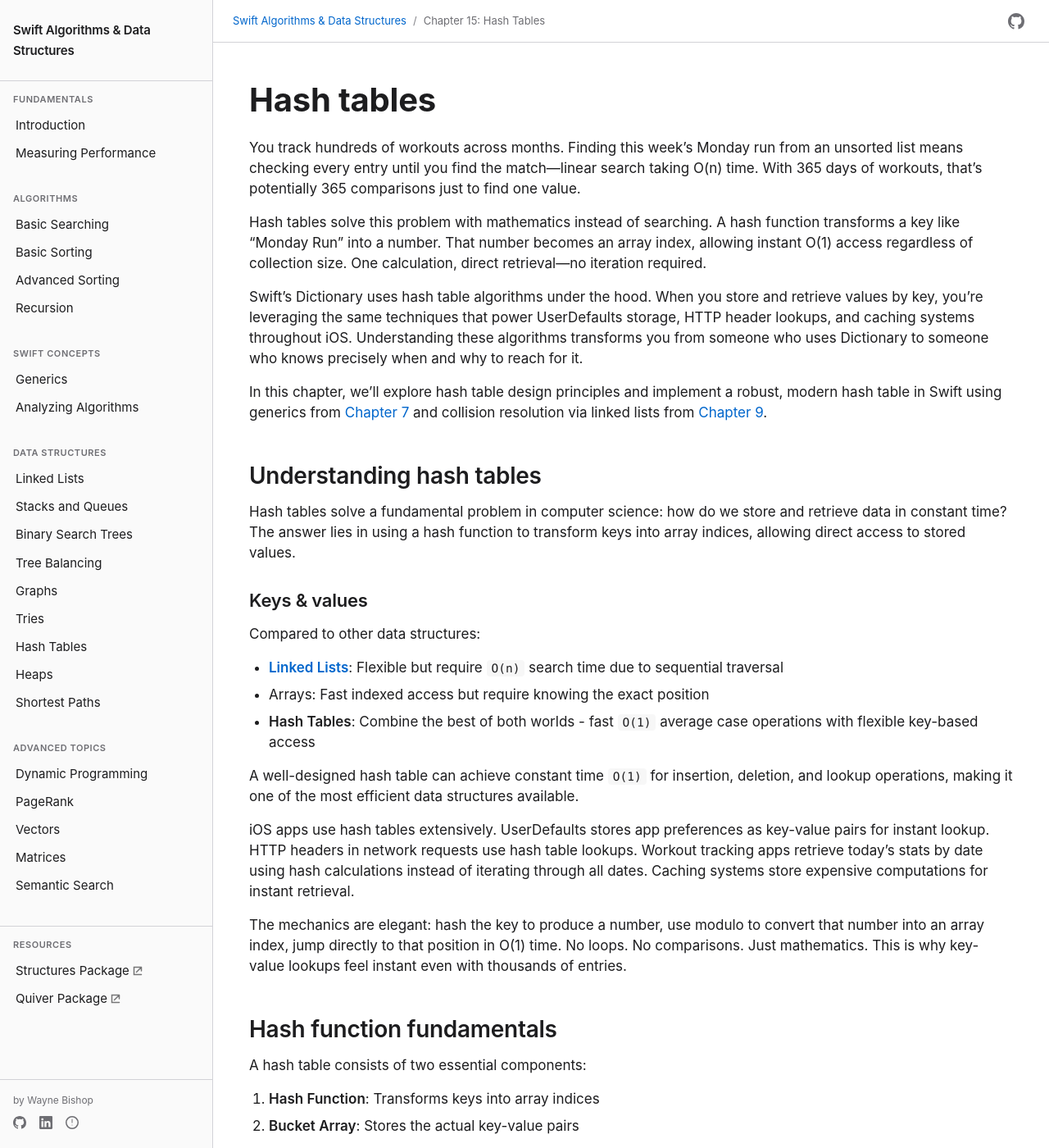
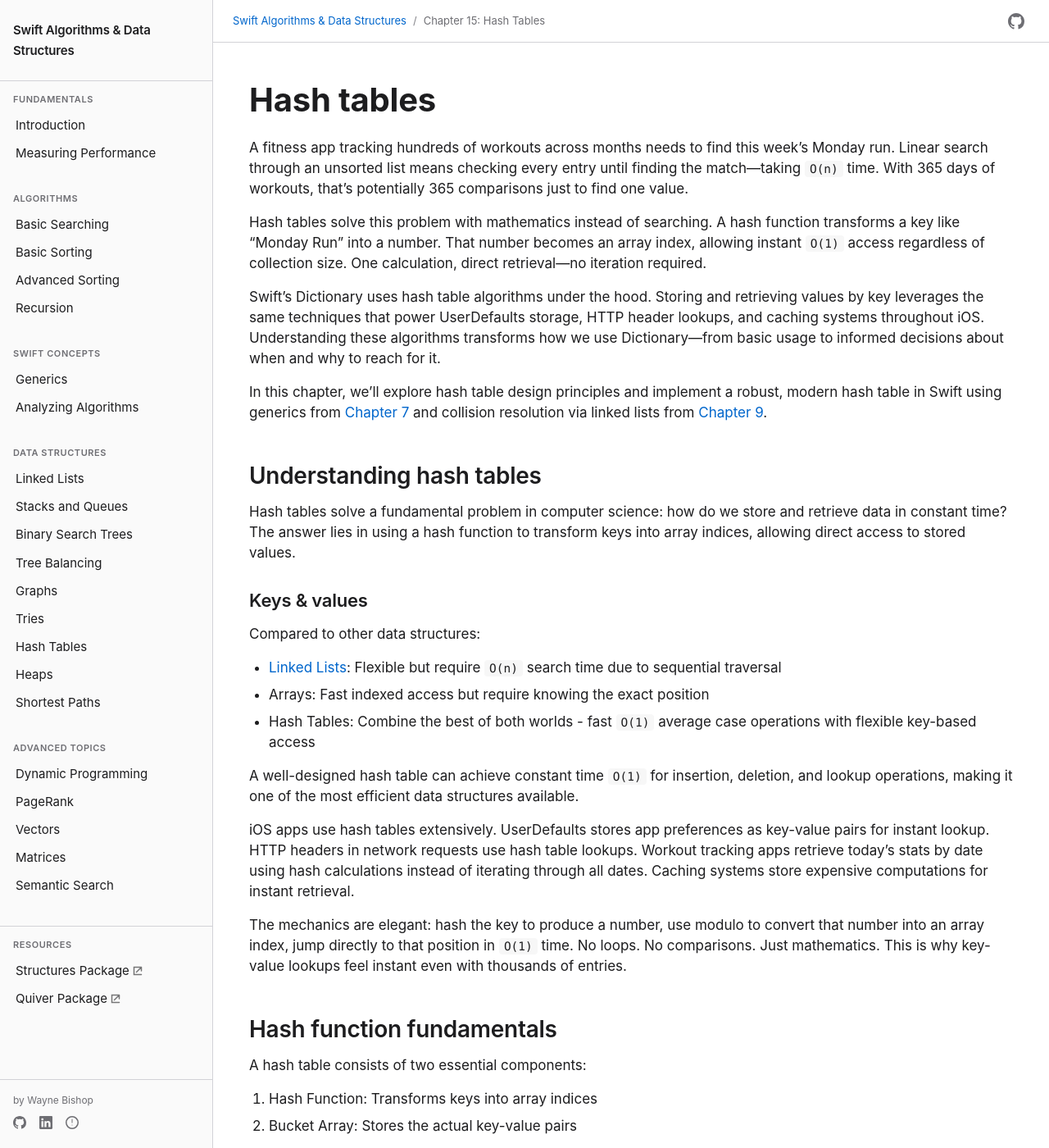
Before and after one commit to waynewbishop/swift-algorithms, a Jekyll site: the page built from 15-hash-tables.md, in a window 1280 px wide and 1400 px high. Shown: the whole window at 82% size. Built offline with Jekyll 4.4.1, drawn with Linux system fonts in a browser that asks for light colours; some of the changed text lies outside the part shown.

Commit message:
Fix Chapter 15 formatting to match Claude.md standards
Applied comprehensive formatting audit corrections:

**Big O Notation (9 fixes):**
- Added backticks to all Big O notations for consistency
- Lines 8, 10, 31, 58, 238, 426, 434

**Voice Consistency (8 fixes):**
- Removed directive "you" voice throughout
- Line 8: "You track..." → "A fitness app tracking..."
- Line 12: "you store...you're leveraging...transforms you" → neutral/collaborative voice
- Line 67: "you can store...you're calculating" → "hash tables can store...calculating"
- Line 238: "you only check" → "lookups only check"
- Line 411: Removed "whether you realize it or not"
- Line 434: "you hash" → "hashing"

**Bold Text Removal (18 fixes):**
- Removed all bold formatting from body content per standards
- Data structure labels (lines 23-25)
- Component labels (lines 36-37)
- Hash properties (line 52)
- Implementation features (converted to prose)
- Alternative strategies (lines 276-278)
- Performance cases (lines 382-383)
- Algorithmic concepts (converted to prose)

**Bullets to Prose (2 sections):**
- Hash function quality (lines 218-221): Converted bullet list to flowing sentence
- Building algorithmic intuition (lines 435): Converted numbered list to formal prose paragraph

Result: 23 insertions, 31 deletions (-8 lines, more concise)
Chapter now fully compliant with Claude.md formatting standards.

🤖 Generated with [Claude Code](https://claude.com/claude-code)

Co-Authored-By: Claude <noreply@anthropic.com>

````diff
--- a/15-hash-tables.md
+++ b/15-hash-tables.md
@@ -5,11 +5,11 @@ description: "Build hash tables with collision handling"
 ---
 # Hash tables
 
-You track hundreds of workouts across months. Finding this week's Monday run from an unsorted list means checking every entry until you find the match—linear search taking O(n) time. With 365 days of workouts, that's potentially 365 comparisons just to find one value.
+A fitness app tracking hundreds of workouts across months needs to find this week's Monday run. Linear search through an unsorted list means checking every entry until finding the match—taking `O(n)` time. With 365 days of workouts, that's potentially 365 comparisons just to find one value.
 
-Hash tables solve this problem with mathematics instead of searching. A hash function transforms a key like "Monday Run" into a number. That number becomes an array index, allowing instant O(1) access regardless of collection size. One calculation, direct retrieval—no iteration required.
+Hash tables solve this problem with mathematics instead of searching. A hash function transforms a key like "Monday Run" into a number. That number becomes an array index, allowing instant `O(1)` access regardless of collection size. One calculation, direct retrieval—no iteration required.
 
-Swift's Dictionary uses hash table algorithms under the hood. When you store and retrieve values by key, you're leveraging the same techniques that power UserDefaults storage, HTTP header lookups, and caching systems throughout iOS. Understanding these algorithms transforms you from someone who uses Dictionary to someone who knows precisely when and why to reach for it.
+Swift's Dictionary uses hash table algorithms under the hood. Storing and retrieving values by key leverages the same techniques that power UserDefaults storage, HTTP header lookups, and caching systems throughout iOS. Understanding these algorithms transforms how we use Dictionary—from basic usage to informed decisions about when and why to reach for it.
 
 In this chapter, we'll explore hash table design principles and implement a robust, modern hash table in Swift using generics from [Chapter 7](07-generics.md) and collision resolution via linked lists from [Chapter 9](09-linked-lists.md).
 
@@ -20,21 +20,21 @@ Hash tables solve a fundamental problem in computer science: how do we store and
 ### Keys & values
 
 Compared to other data structures:
-- **[Linked Lists](https://en.wikipedia.org/wiki/Linked_list)**: Flexible but require `O(n)` search time due to sequential traversal
+- [Linked Lists](https://en.wikipedia.org/wiki/Linked_list): Flexible but require `O(n)` search time due to sequential traversal
 - Arrays: Fast indexed access but require knowing the exact position
-- **Hash Tables**: Combine the best of both worlds - fast `O(1)` average case operations with flexible key-based access
+- Hash Tables: Combine the best of both worlds - fast `O(1)` average case operations with flexible key-based access
 
 A well-designed hash table can achieve constant time `O(1)` for insertion, deletion, and lookup operations, making it one of the most efficient data structures available.
 
 iOS apps use hash tables extensively. UserDefaults stores app preferences as key-value pairs for instant lookup. HTTP headers in network requests use hash table lookups. Workout tracking apps retrieve today's stats by date using hash calculations instead of iterating through all dates. Caching systems store expensive computations for instant retrieval.
 
-The mechanics are elegant: hash the key to produce a number, use modulo to convert that number into an array index, jump directly to that position in O(1) time. No loops. No comparisons. Just mathematics. This is why key-value lookups feel instant even with thousands of entries.
+The mechanics are elegant: hash the key to produce a number, use modulo to convert that number into an array index, jump directly to that position in `O(1)` time. No loops. No comparisons. Just mathematics. This is why key-value lookups feel instant even with thousands of entries.
 
 ## Hash function fundamentals
 
 A hash table consists of two essential components:
-1. **Hash Function**: Transforms keys into array indices
-2. **Bucket Array**: Stores the actual key-value pairs
+1. Hash Function: Transforms keys into array indices
+2. Bucket Array: Stores the actual key-value pairs
 
 The hash function is the heart of any hash table. It takes an input key and produces a numeric hash value that determines where to store the data:
 
@@ -49,13 +49,13 @@ A good hash function should be:
 - Deterministic: Same input always produces same output
 - Fast: `O(1)` computation time
 - Uniform: Distributes keys evenly across buckets
-- **Avalanche Effect**: Small input changes create large output changes
+- Avalanche Effect: Small input changes create large output changes
 
 ### Bucket storage
 
 Values are stored in non-contiguous "buckets" within an array. The hash function determines which bucket to use, enabling direct access without searching through the entire structure.
 
-Consider hashing workout dates to bucket indices. Different keys hash to different buckets, avoiding collisions and maintaining O(1) lookup:
+Consider hashing workout dates to bucket indices. Different keys hash to different buckets, avoiding collisions and maintaining `O(1)` lookup:
 
 ```
 Key transformation example:
@@ -64,7 +64,7 @@ Key transformation example:
 "2024-01-17" → hash() → 445092 → % 16 → bucket 4
 ```
 
-The hash function transforms any string (workout date, exercise name, user ID) into an integer. The modulo operation wraps that integer into a valid bucket index (0 to capacity-1). This is why you can store millions of workout records and still get instant lookups—you're calculating where the data lives, not searching for it.
+The hash function transforms any string (workout date, exercise name, user ID) into an integer. The modulo operation wraps that integer into a valid bucket index (0 to capacity-1). This is why hash tables can store millions of workout records with instant lookups—calculating where data lives rather than searching for it.
 
 ## Modern hash table implementation
 
@@ -215,14 +215,11 @@ let vertexTable = HashTable<Vertex, String>()
 
 ### Hash function quality
 
-Our implementation uses Swift's robust hashing system which implements:
-- **SipHash**: Cryptographically secure hash function
-- **Seed Randomization**: Different hash values across program runs
-- **Collision Resistance**: Minimizes hash collisions
+Our implementation uses Swift's robust hashing system which implements SipHash (a cryptographically secure hash function), seed randomization (producing different hash values across program runs), and collision resistance to minimize hash collisions.
 
 ## Collision resolution strategies
 
-Even with excellent hash functions, collisions are inevitable. [Collisions](https://en.wikipedia.org/wiki/Hash_collision) occur when different keys map to the same index. Our implementation uses **separate chaining** with linked lists ([Chapter 9](09-linked-lists.md)) to handle these situations.
+Even with excellent hash functions, collisions are inevitable. [Collisions](https://en.wikipedia.org/wiki/Hash_collision) occur when different keys map to the same index. Our implementation uses separate chaining with linked lists ([Chapter 9](09-linked-lists.md)) to handle these situations.
 
 Consider what happens when two different workout names hash to the same bucket:
 
@@ -235,7 +232,7 @@ Consider what happens when two different workout names hash to the same bucket:
 Bucket 6: [("Morning Run", 450)] → [("Evening Walk", 320)] → nil
 ```
 
-Even with collisions, lookups remain fast. Instead of checking all workouts, you only check the 2-3 items that happened to hash to the same bucket. This is why Dictionary maintains O(1) average case even with millions of entries—collisions are rare and shallow.
+Even with collisions, lookups remain fast. Instead of checking all workouts, lookups only check the 2-3 items that happened to hash to the same bucket. This is why Dictionary maintains `O(1)` average case even with millions of entries—collisions are rare and shallow.
 
 Here's how our implementation handles collisions:
 
@@ -276,9 +273,9 @@ extension HashTable {
 ### Alternative collision resolution
 
 While we use chaining, other strategies include:
-- **Open Addressing**: Find next available slot
-- **Robin Hood Hashing**: Minimize variance in probe distances
-- **Cuckoo Hashing**: Guarantees `O(1)` worst-case lookup
+- Open Addressing: Find next available slot
+- Robin Hood Hashing: Minimize variance in probe distances
+- Cuckoo Hashing: Guarantees `O(1)` worst-case lookup
 
 ## Complete CRUD operations
 
@@ -382,8 +379,8 @@ extension HashTable {
 Hash tables offer excellent performance characteristics when properly implemented, as analyzed using [Chapter 8](08-performance-analysis.md) principles:
 
 ### Time complexity
-- **Average Case**: `O(1)` for insert, search, delete
-- **Worst Case**: `O(n)` when all keys hash to same bucket
+- Average Case: `O(1)` for insert, search, delete
+- Worst Case: `O(n)` when all keys hash to same bucket
 - Space: `O(n)` where n is the number of elements
 
 ### Load factor impact
@@ -408,7 +405,7 @@ Hash tables offer excellent performance characteristics when properly implemente
 
 ## Hash tables in iOS development
 
-Every iOS app uses hash tables, whether you realize it or not. Data caching provides one of the most common use cases. Rather than repeatedly formatting the same distance value, cache the result in a Dictionary:
+Every iOS app uses hash tables. Data caching provides one of the most common use cases. Rather than repeatedly formatting the same distance value, cache the result in a Dictionary:
 
 ```swift
 // Cache formatted strings to avoid repeated work
@@ -423,7 +420,7 @@ if let cached = formattedDistances[5.2] {
 }
 ```
 
-Session management in web applications relies on hash tables to map session IDs to user data. With one billion users, hash tables still deliver O(1) lookup performance. Workout aggregation benefits from hash tables too. Grouping workouts by month becomes trivial:
+Session management in web applications relies on hash tables to map session IDs to user data. With one billion users, hash tables still deliver `O(1)` lookup performance. Workout aggregation benefits from hash tables too. Grouping workouts by month becomes trivial:
 
 ```swift
 // Group workouts by month using hash table
@@ -431,13 +428,8 @@ var workoutsByMonth = [String: [Workout]]()
 workoutsByMonth["2024-01"] = [...]  // Instant grouping
 ```
 
-Why does Dictionary beat arrays for lookups? With arrays, finding a workout by name requires checking every element—O(n) time. With Dictionary, you hash directly to the workout—O(1) time. For 10 workouts, the difference doesn't matter. For 10,000 workouts, Dictionary wins by 10,000× in the worst case.
+Why does Dictionary beat arrays for lookups? With arrays, finding a workout by name requires checking every element—`O(n)` time. With Dictionary, hashing directly to the workout takes `O(1)` time. For 10 workouts, the difference doesn't matter. For 10,000 workouts, Dictionary wins by 10,000× in the worst case.
 
 ## Building algorithmic intuition
 
-Hash tables demonstrate several key algorithmic concepts:
-
-1. **Trade-offs**: Memory for speed - we use extra space to achieve faster operations
-2. **Amortized Analysis**: Resize operations are expensive but occur infrequently
-3. **Hash Function Design**: The quality of the hash function affects performance dramatically
-4. **Load Factor Management**: We must balance between space and time efficiency
+Hash tables demonstrate several key algorithmic concepts. Trade-offs between memory and speed show how we use extra space to achieve faster operations. Amortized analysis explains why expensive resize operations don't hurt average performance when they occur infrequently. Hash function design proves critical, as the quality of the hash function affects performance dramatically. Load factor management requires balancing space and time efficiency—too low wastes memory, too high degrades performance.
````
